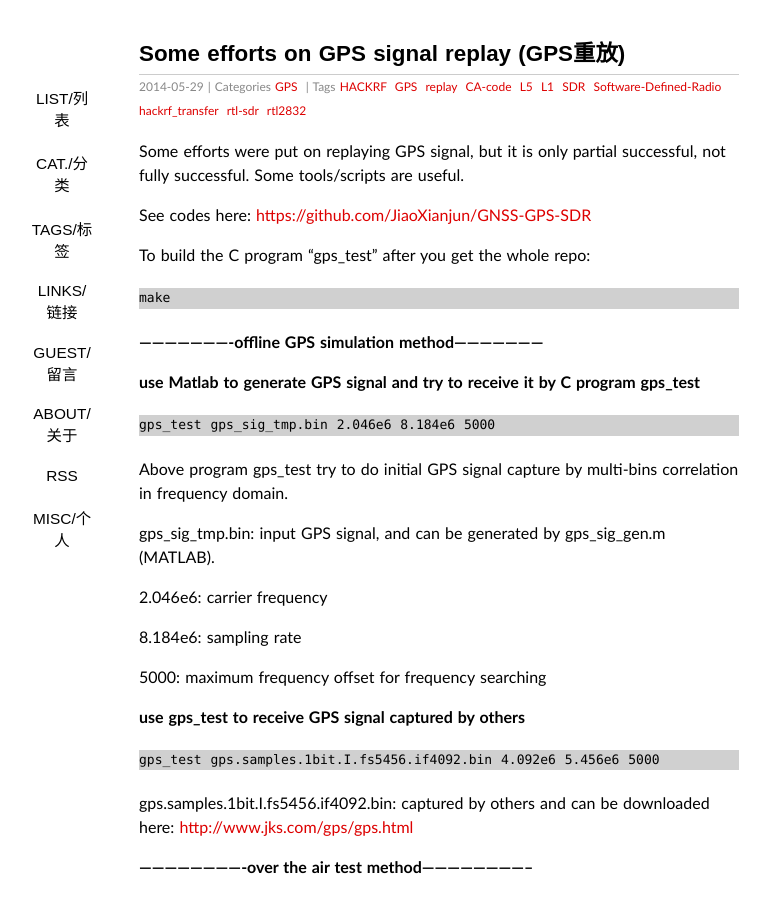
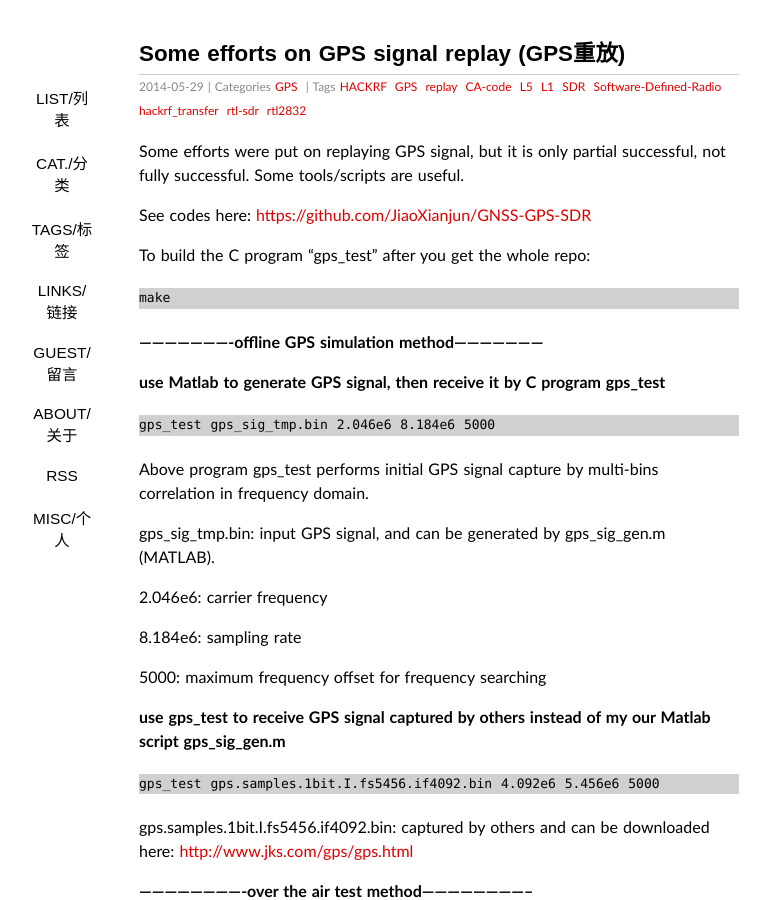
Before and after one commit to sdr-x/sdr-x.github.io, a Jekyll site: the page built from _posts/2014-05-29-Some efforts on GPS signal replay (GPS重放).md, in a window 1280 px wide and 900 px high. Shown: the whole window, without its empty margins (201-971 px from the left). Built offline with Jekyll 4.4.1, drawn with Linux system fonts in a browser that asks for light colours; some web fonts are replaced; Markdown is read by kramdown in place of the engine named in the settings; comment, search, counter and statistics services are not loaded.

Commit message:
Update 2014-05-29-Some efforts on GPS signal replay (GPS重放).md

```diff
--- a/_posts/2014-05-29-Some efforts on GPS signal replay (GPS重放).md
+++ b/_posts/2014-05-29-Some efforts on GPS signal replay (GPS重放).md
@@ -17,11 +17,11 @@ To build the C program "gps_test" after you get the whole repo:
 
 **----------------------offline GPS simulation method---------------------**
 
-**use Matlab to generate GPS signal and try to receive it by C program gps_test**
+**use Matlab to generate GPS signal, then receive it by C program gps_test**
 
     gps_test gps_sig_tmp.bin 2.046e6 8.184e6 5000
 
-Above program gps_test try to do initial GPS signal capture by multi-bins correlation in frequency domain.
+Above program gps_test performs initial GPS signal capture by multi-bins correlation in frequency domain.
 
 gps_sig_tmp.bin: input GPS signal, and can be generated by gps_sig_gen.m (MATLAB).
 
@@ -31,7 +31,7 @@ gps_sig_tmp.bin: input GPS signal, and can be generated by gps_sig_gen.m (MATLAB
 
 5000: maximum frequency offset for frequency searching
 
-**use gps_test to receive GPS signal captured by others**
+**use gps_test to receive GPS signal captured by others instead of my our Matlab script gps_sig_gen.m**
 
     gps_test gps.samples.1bit.I.fs5456.if4092.bin 4.092e6 5.456e6 5000
 
```
